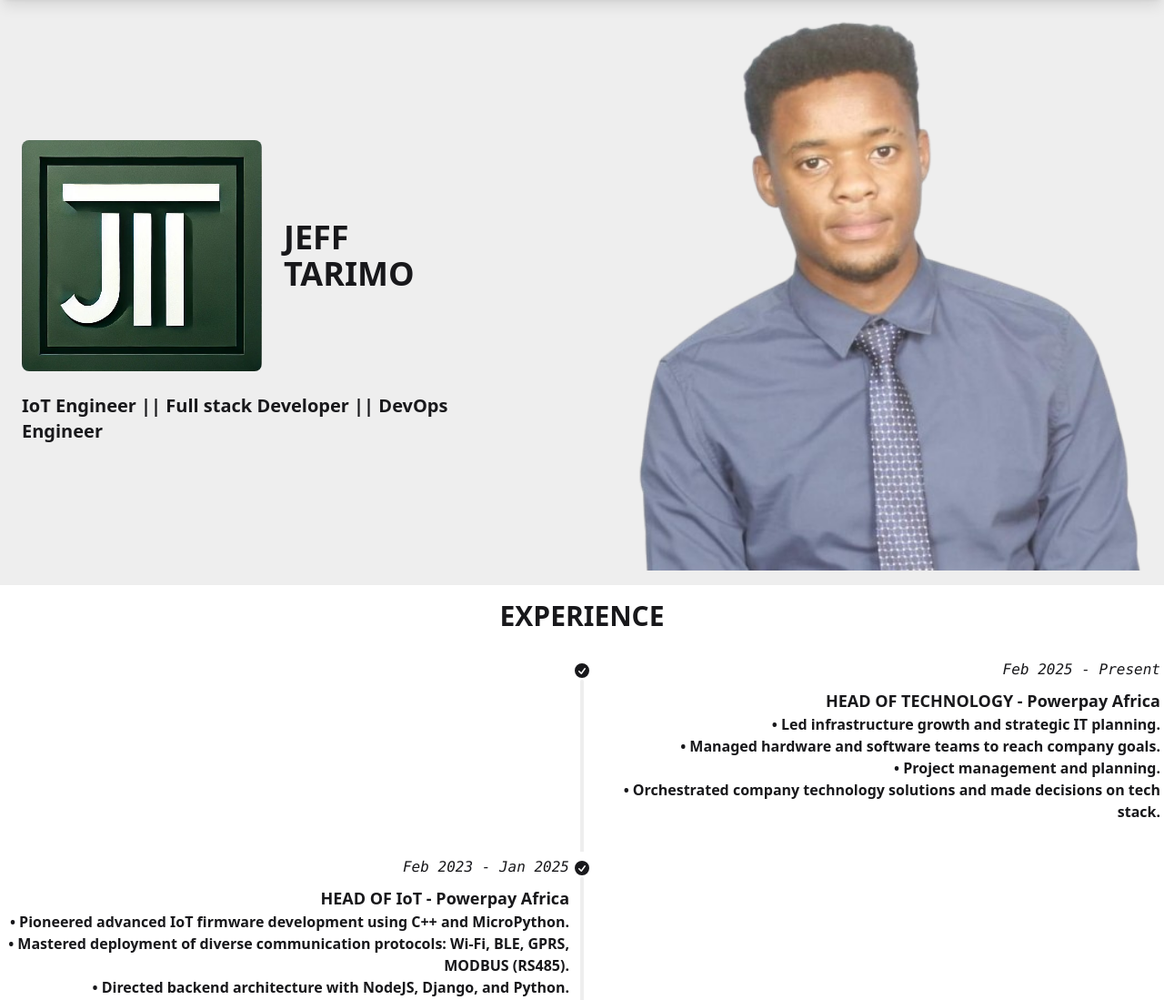
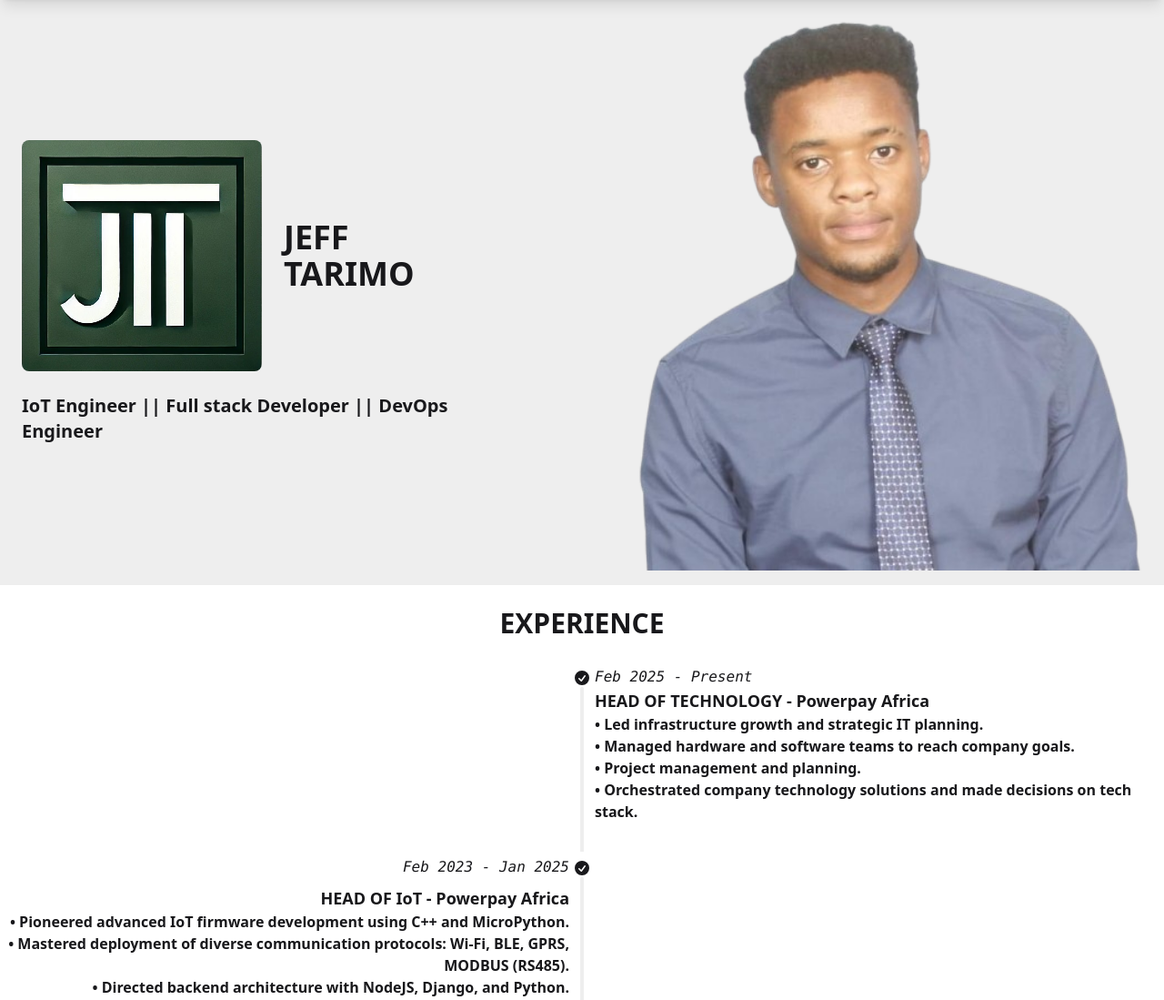
Before and after one commit to Tarimo077/mysite, a Django app: page / in a window 1280 px wide. Shown: the part 70-1169 px from the top of the page at 91% size. Run offline with Django 5.2, Linux system fonts and the light colour scheme; style sheets or scripts are compiled from the project's sources; some libraries are stand-ins or nearby versions.

Commit message:
timeline realign

```diff
--- a/templates/index.html
+++ b/templates/index.html
@@ -19,10 +19,10 @@
       </div>
 
       <!-- Experience -->
-      <div id="experience" class="w-full bg-cover bg-center bg-base-100">
+      <div id="experience" class="w-full bg-cover bg-center bg-base-100 mt-2">
         <h1 class="text-center text-3xl mb-2 p-4 font-bold">EXPERIENCE</h1>
         <ul class="timeline timeline-snap-icon max-md:timeline-compact timeline-vertical fill-green-500">
-          <!-- Item 2 -->
+          <!-- Item 1 -->
             <li>
               <div class="timeline-middle">
                 <svg xmlns="http://www.w3.org/2000/svg" viewBox="0 0 20 20"
@@ -32,9 +32,9 @@
                     4.79-1.88-1.88a.75.75 0 10-1.06 1.061l2.5 2.5a.75.75 0 001.137-.089l4-5.5z" />
                 </svg>
               </div>
-              <div class="timeline-end mb-8 md:text-end">
+              <div class="timeline-end mb-8">
                 <time class="font-mono italic ">Feb 2025 - Present</time>
-                <div class="text-lg font-black mt-2 ">HEAD OF TECHNOLOGY - Powerpay Africa</div>
+                <div class="text-lg font-black">HEAD OF TECHNOLOGY - Powerpay Africa</div>
                 <p class=" font-semibold">
                   • Led infrastructure growth and strategic IT planning.<br>
                   • Managed hardware and software teams to reach company goals.<br>
```
